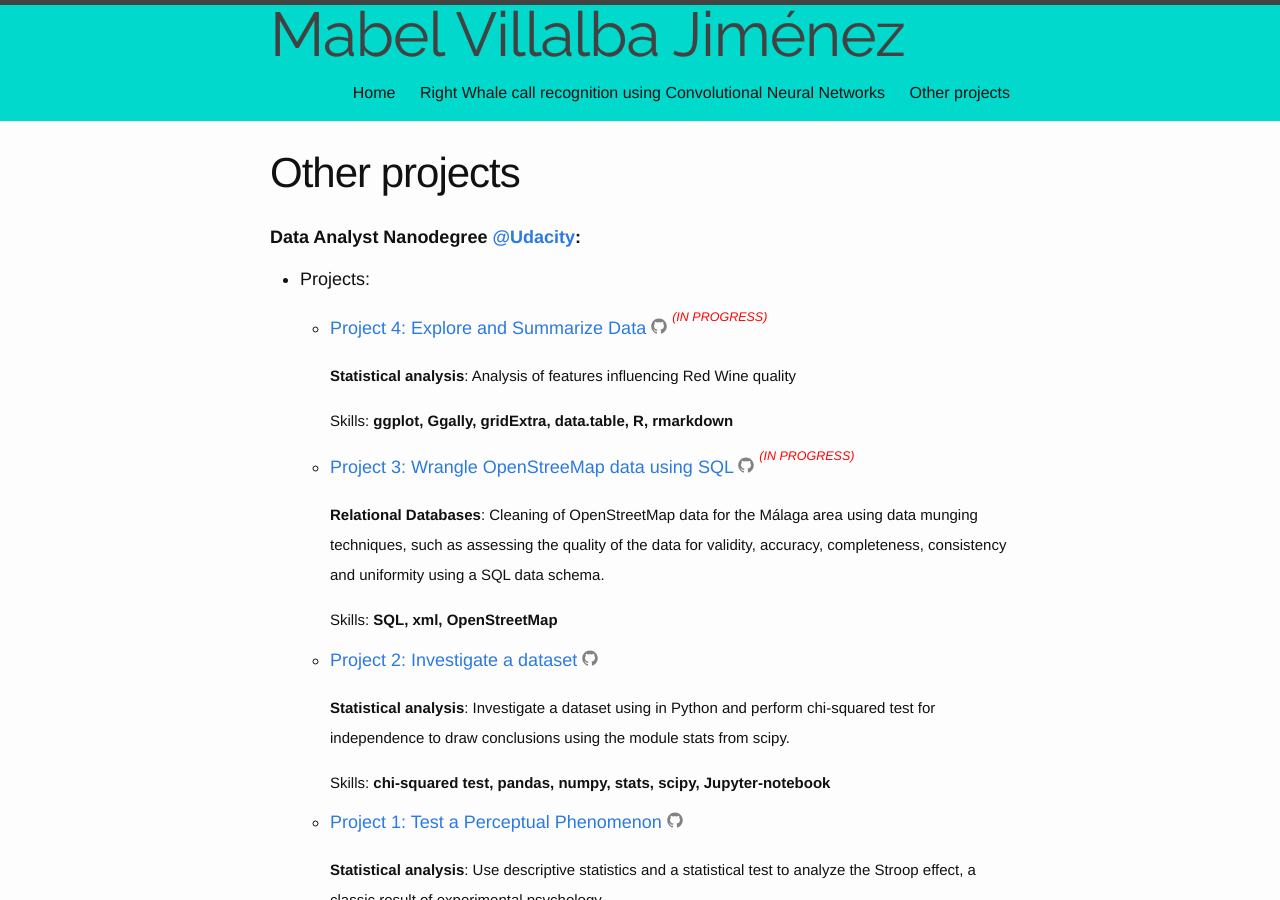
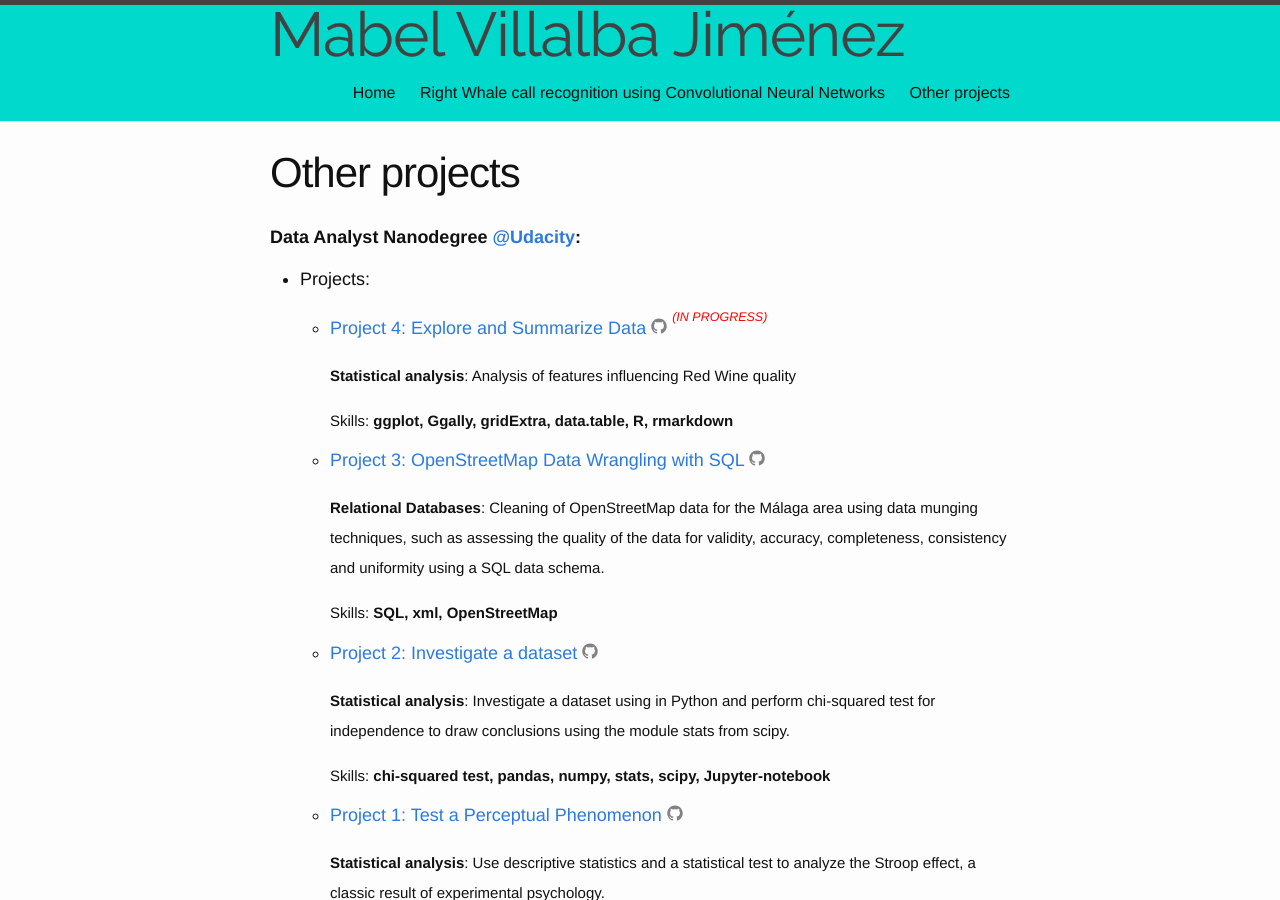
Before and after one commit to mabelvj/mabelvj.github.io, a Jekyll site: the page built from projects.md, in a window 1280 px wide and 900 px high. Built offline with Jekyll 4.4.1, drawn with Linux system fonts in a browser that asks for light colours; some web fonts are replaced; comment, search, counter and statistics services are not loaded.

Commit message:
Update projects.md

```diff
--- a/projects.md
+++ b/projects.md
@@ -16,7 +16,7 @@ navigation_weight: 3
 		<sub>Skills: **ggplot, Ggally, gridExtra, data.table, R, rmarkdown** </sub>
 
 
-	- [Project 3: Wrangle OpenStreeMap data using SQL](https://rawgit.com/mabelvj/data-analyst-nanodegree/master/P3-wrangle-openstreetmap-data/Project_3_OpenStreetMap_SQL/Project_3_OpenStreetMap.html) [{%include icon-github.svg%}](https://github.com/mabelvj/data-analyst-nanodegree/tree/master/P3-wrangle-openstreetmap-data) <span style="color:red"><sup><sup>*(IN PROGRESS)* </sup></sup></span>
+	- [Project 3: OpenStreetMap Data Wrangling with SQL](https://rawgit.com/mabelvj/data-analyst-nanodegree/master/P3-wrangle-openstreetmap-data/Project_3_OpenStreetMap_SQL/Project_3_OpenStreetMap.html) [{%include icon-github.svg%}](https://github.com/mabelvj/data-analyst-nanodegree/tree/master/P3-wrangle-openstreetmap-data)
 
 		<sub> **Relational Databases**: Cleaning of OpenStreetMap data for the Málaga area using data munging techniques, such as assessing the quality of the data for validity, accuracy, completeness, consistency and uniformity using a SQL data schema. </sub>
 
```
